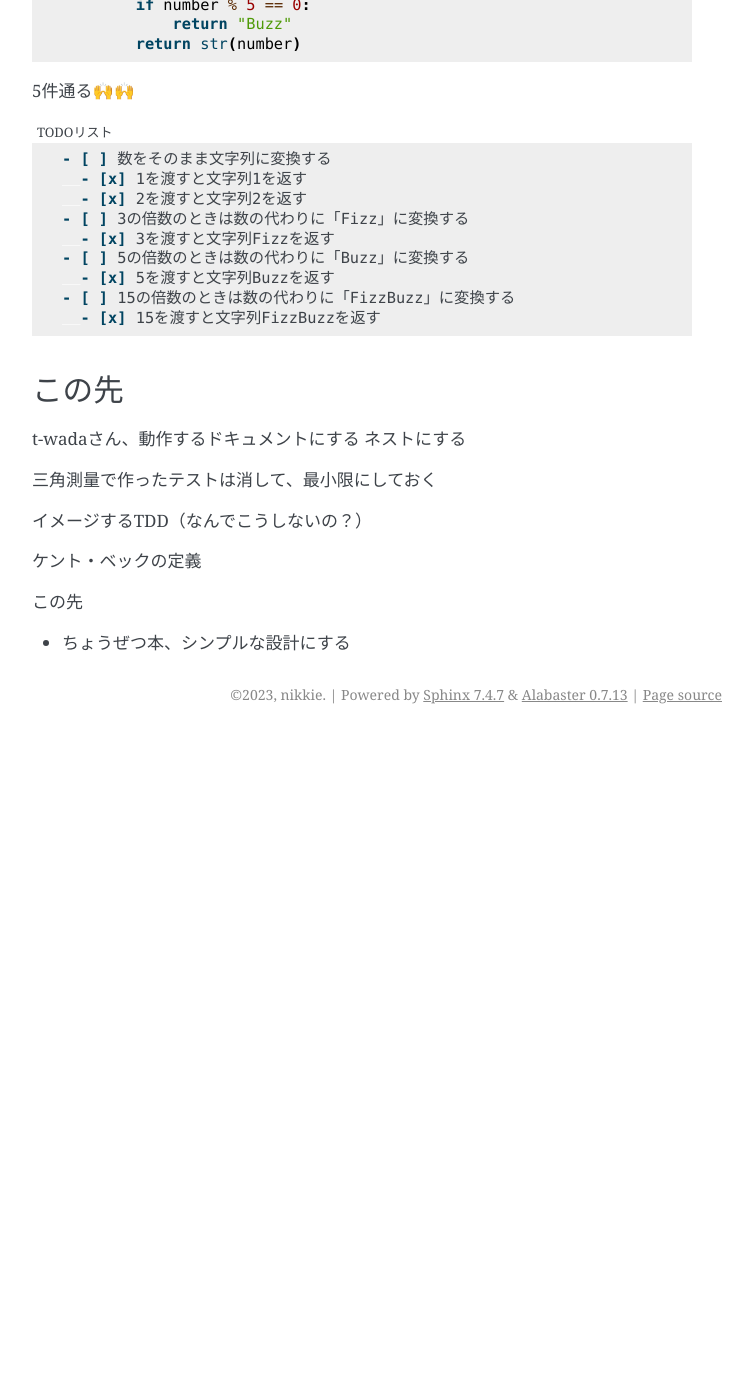
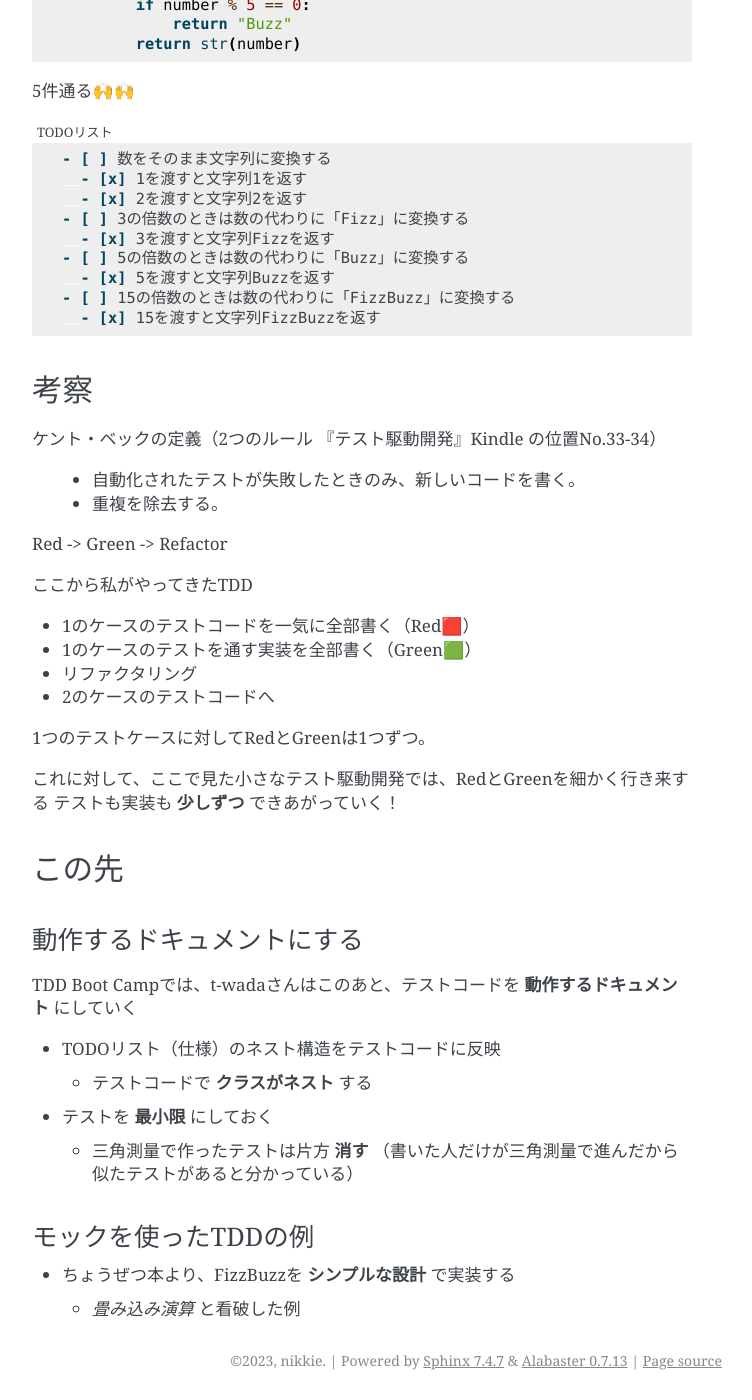
Before and after one commit to ftnext/small-technical-2023, a Sphinx documentation site: the page built from source/chapter-tdd.rst, in a window 1280 px wide and 1400 px high, scrolled down 8469 px. Shown: the whole window, without its empty margins (388-1140 px from the left). Built offline with Sphinx 7.4.7, drawn with Linux system fonts in a browser that asks for light colours; before the commit the page ends 9203 px from its top, so only the background shows below that; some of the changed text lies outside the part shown.

Commit message:
[feat] Refine summary and future

```diff
--- a/source/tdd/future.rst.txt
+++ b/source/tdd/future.rst.txt
@@ -1,17 +1,44 @@
+考察
+==========
+
+ケント・ベックの定義（2つのルール 『テスト駆動開発』Kindle の位置No.33-34）
+
+    - 自動化されたテストが失敗したときのみ、新しいコードを書く。
+    - 重複を除去する。
+
+Red -> Green -> Refactor
+
+ここから私がやってきたTDD
+
+* 1のケースのテストコードを一気に全部書く（Red🟥）
+* 1のケースのテストを通す実装を全部書く（Green🟩）
+* リファクタリング
+* 2のケースのテストコードへ
+
+1つのテストケースに対してRedとGreenは1つずつ。
+
+これに対して、ここで見た小さなテスト駆動開発では、RedとGreenを細かく行き来する
+テストも実装も **少しずつ** できあがっていく！
+
 この先
 ==========
 
-t-wadaさん、動作するドキュメントにする
-ネストにする
+動作するドキュメントにする
+------------------------------
 
-三角測量で作ったテストは消して、最小限にしておく
+TDD Boot Campでは、t-wadaさんはこのあと、テストコードを **動作するドキュメント** にしていく
 
+* TODOリスト（仕様）のネスト構造をテストコードに反映
 
-イメージするTDD（なんでこうしないの？）
+  * テストコードで **クラスがネスト** する
 
-ケント・ベックの定義
+* テストを **最小限** にしておく
 
+  * 三角測量で作ったテストは片方 **消す** （書いた人だけが三角測量で進んだから似たテストがあると分かっている）
 
-この先
+モックを使ったTDDの例
+------------------------------
 
-* ちょうぜつ本、シンプルな設計にする
+* ちょうぜつ本より、FizzBuzzを **シンプルな設計** で実装する
+
+  * *畳み込み演算* と看破した例
```
